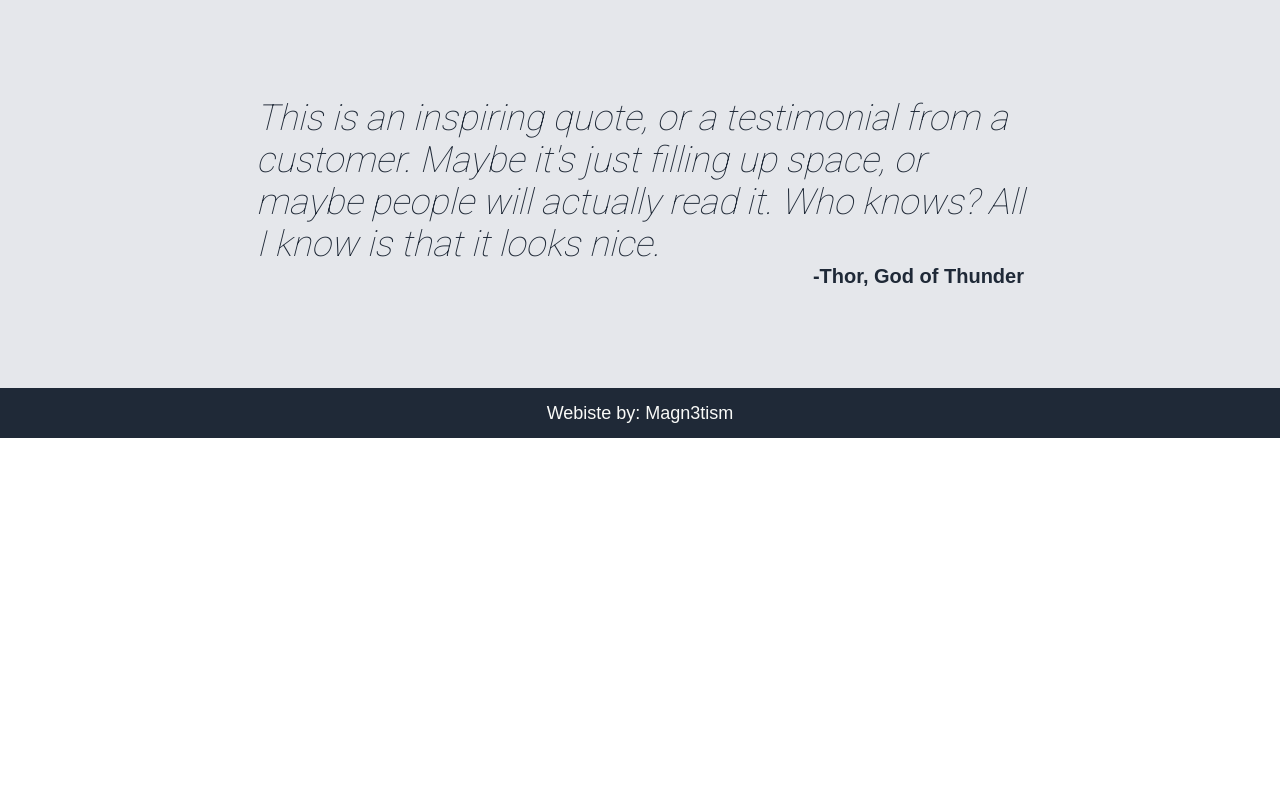
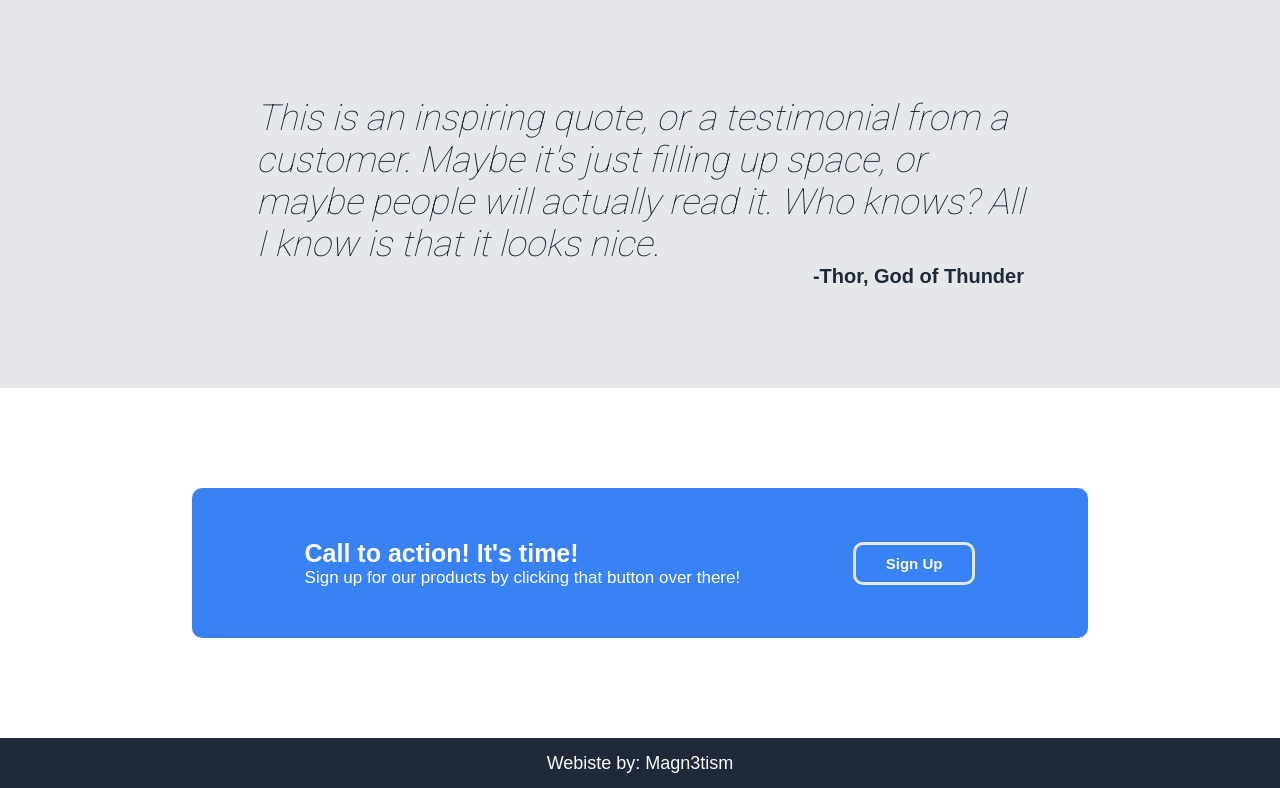
Before and after one commit to Magn3tism/landing-page, a plain HTML site: page index.html in a window 1280 px wide. Shown: the part 863-1651 px from the top of the page. Before the commit the page ends 1301 px from the top, so only its background shows below. Drawn offline with Linux system fonts and the light colour scheme.

Commit message:
Create action section

```diff
--- a/index.html
+++ b/index.html
@@ -70,6 +70,14 @@
     <p class="quotemaster">-Thor, God of Thunder</p>
   </div>
 
+  <div class="action">
+    <div>
+      <p class="action-head">Call to action! It's time!</p>
+      <p class="action-text">Sign up for our products by clicking that button over there!</p>
+    </div>
+    <button class="sign-up border">Sign Up</button>
+  </div>
+
   <footer>Webiste by: Magn3tism</footer>
 </body>
 </html>
--- a/style.css
+++ b/style.css
@@ -68,7 +68,7 @@ main {
   padding: 10px 30px;
   font-size: 15px;
   font-weight: 700;
-  border-radius: 10%;
+  border-radius: 10px;
 }
 
 .placeholder {
@@ -141,6 +141,32 @@ main {
   font-weight: 900;
 }
 
+.action {
+  height: 150px;
+  width: 70%;
+  background-color: #3882f6;
+  margin: 100px auto;
+  border-radius: 10px;
+  display: flex;
+  align-items: center;
+  justify-content: space-evenly;
+}
+
+.action-head {
+  color: #ffffff;
+  font-size: 25px;
+  font-weight: 600;
+}
+
+.action-text {
+  font-size: 17px;
+  color: #ffffff;
+}
+
+.border {
+  border: 3px solid #e5e7eb;
+}
+
 footer {
   display: flex;
   justify-content: center;
```
